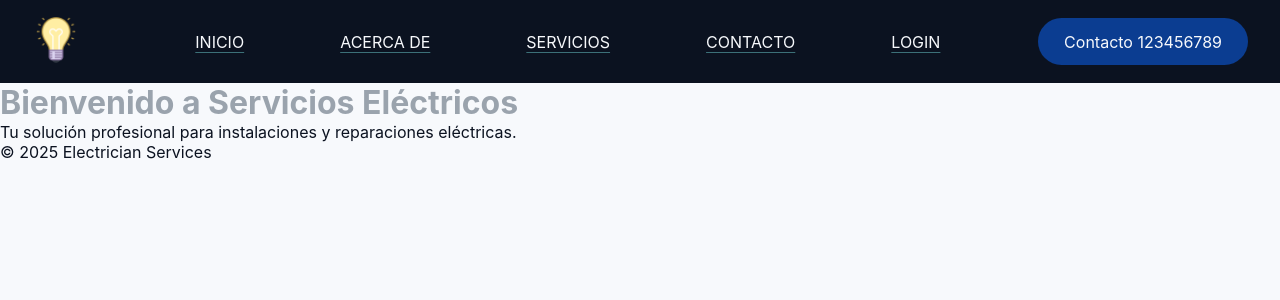
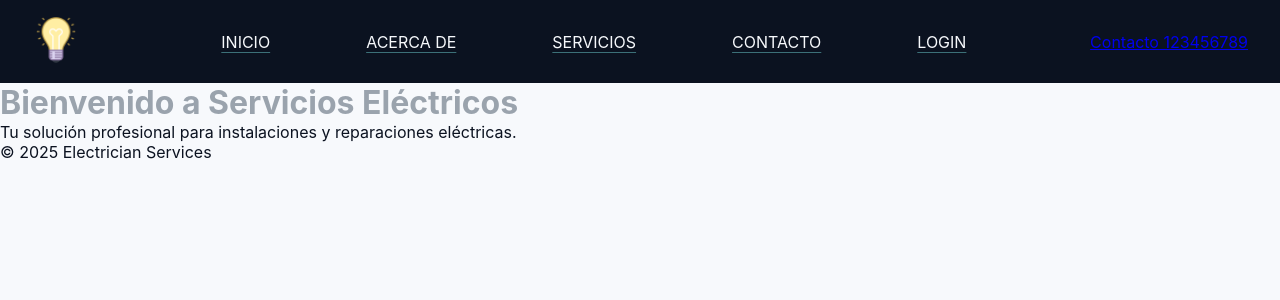
Before and after one commit to ThebellepoquE/electrician_capstone, a React (Vite) app: page / in a window 1280 px wide. Shown: the top 300 px of the page. Built offline with nearby package versions, Linux system fonts and the light colour scheme.

Commit message:
fix(main): use imported StrictMode instead of React.StrictMode

```diff
--- a/src/App.jsx
+++ b/src/App.jsx
@@ -1,7 +1,7 @@
 import { useState, useEffect } from 'react';
+import { Routes, Route, useNavigate } from 'react-router-dom';
 import ProtectedRoute from './components/ProtectedRoute.jsx';
-import { Routes, Route, Link, useNavigate } from 'react-router-dom';
-import logo from './assets/logo.png';
+import Navbar from './components/Navbar.jsx';
 import Home from './pages/Home.jsx';
 import AcercaDe from './pages/AcercaDe.jsx';
 import Servicios from './pages/Servicios.jsx';
@@ -28,33 +28,7 @@ function App() {
 
   return (
     <div className='App'>
-      <div className='header-wrapper'>
-        <header className='header'>
-          <div className='logo-section'>
-            <img src={logo} alt="Logo de la app" className="logo" />
-          </div>
-            <div className='nav-wrapper'>
-              <nav className='navigation'>
-                <Link to='/'>INICIO</Link>
-                <Link to='/acerca-de'>ACERCA DE</Link>
-                <Link to='/servicios'>SERVICIOS</Link>
-                <Link to='/contacto'>CONTACTO</Link>
-                {!userData && <Link to='/auth'>LOGIN</Link>}
-                {userData && userData.role === 'admin' && <Link to='/admin'>ADMIN</Link>}
-              </nav>
-
-              {userData && (
-                <button onClick={cerrarSesion} className='logout-btn'>
-                  CERRAR SESIÓN
-                </button>
-              )}
-
-              <div className='cta-wrapper'>
-                <a href='tel:123456789' className='cta-btn'>Contacto 123456789</a>
-              </div>
-            </div>
-        </header>
-      </div>
+      <Navbar userData={userData} onCerrarSesion={cerrarSesion} />
       <Routes>
         <Route path='/' element={<Home />} />
         <Route path='/acerca-de' element={<AcercaDe />} />
--- /dev/null
+++ b/src/components/Navbar.jsx
@@ -0,0 +1,38 @@
+import { Link } from 'react-router-dom';
+import logo from '../assets/logo.png';
+
+function Navbar({ userData, onCerrarSesion }) {
+    return (
+        <nav className='header-wrapper'>
+            <div className='header'>
+                <div className='logo-section'>
+                    <img src={logo} alt='Logo' className='logo' />
+                </div>
+
+                <div className='nav-wrapper'>
+                    <nav className='navigation'>
+                        <Link to='/'>INICIO</Link>
+                        <Link to='/acerca-de'>ACERCA DE</Link>
+                        <Link to='/servicios'>SERVICIOS</Link>
+                        <Link to='/contacto'>CONTACTO</Link>
+                        {!userData && <Link to='/auth'>LOGIN</Link>}
+                        {userData && userData.role === 'admin' && <Link to='/admin'>ADMIN</Link>}
+                    </nav>
+
+                    {userData && (
+                        <button onClick={onCerrarSesion} className='logout-button'>
+                            CERRAR SESIÓN
+                        </button>
+                    )}
+                    <div className='cta-wrapper'>
+                        <a href='tel:123456789' className='cta-button'>
+                            Contacto 123456789
+                        </a>
+                    </div>
+                </div>
+            </div>
+        </nav>
+    );
+}
+
+export default Navbar;
```
